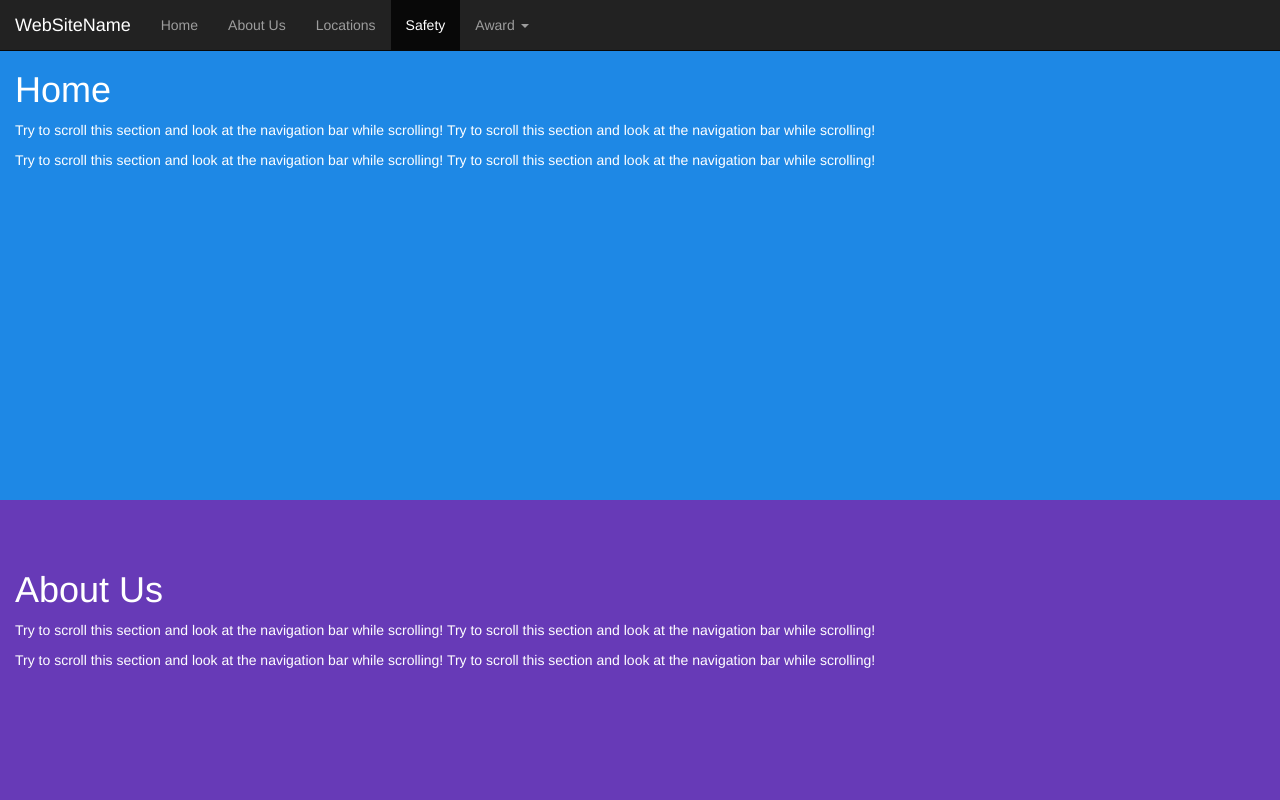
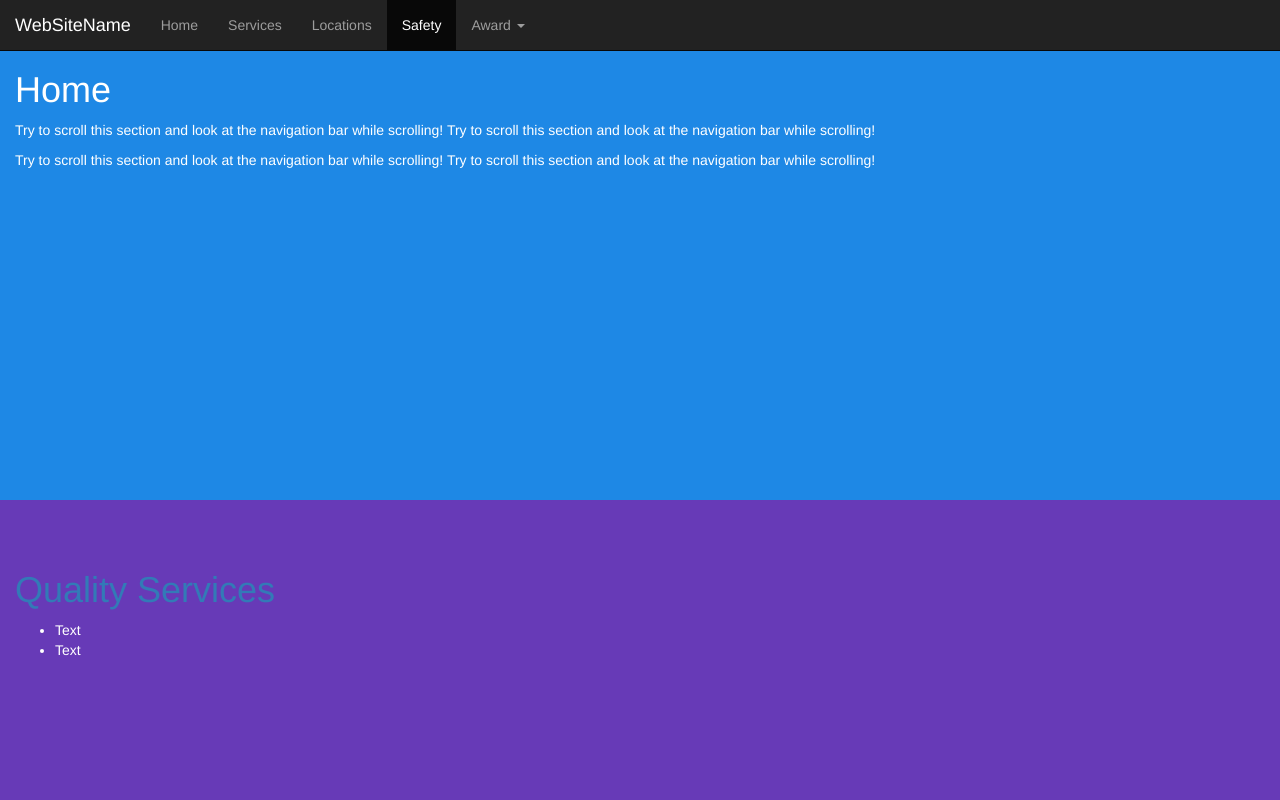
Before and after one commit to TonyGJr/BSE, a plain HTML site: page index.html in a window 1280 px wide. Shown: the top 800 px of the page. Drawn offline with nearby package versions, Linux system fonts and the light colour scheme.

Commit message:
Add services page

```diff
--- a/index.html
+++ b/index.html
@@ -26,7 +26,7 @@
                 <div class="collapse navbar-collapse" id="myNavbar">
                     <ul class="nav navbar-nav">
                         <li><a href="#home">Home</a></li>
-                        <li><a href="#about">About Us</a></li>
+                        <li><a href="#services">Services</a></li>
                         <li><a href="#location">Locations</a></li>
                         <li><a href="#safety">Safety</a></li>
                         <li class="dropdown"><a class="dropdown-toggle" data-toggle="dropdown" href="#">Award <span class="caret"></span></a>
@@ -48,12 +48,10 @@
         <p>Try to scroll this section and look at the navigation bar while scrolling! Try to scroll this section and look at
             the navigation bar while scrolling!</p>
     </div>
-    <div id="about" class="container-fluid">
-        <h1>About Us</h1>
-        <p>Try to scroll this section and look at the navigation bar while scrolling! Try to scroll this section and look at
-            the navigation bar while scrolling!</p>
-        <p>Try to scroll this section and look at the navigation bar while scrolling! Try to scroll this section and look at
-            the navigation bar while scrolling!</p>
+    <div id="services" class="container-fluid">
+        <h1><a href="services.html">Quality Services</a></h1>
+        <p><ul><li>Text</li><li>Text</li></ul>
+
     </div>
     <div id="location" class="container-fluid">
         <h1>Locations</h1>
--- a/style.css
+++ b/style.css
@@ -8,7 +8,7 @@
       background-color: #1E88E5;
     }
 
-  #about {
+  #services {
       padding-top:50px;
       height:500px;
       color: #fff;
```
Also changed, not shown: services.html (added).
